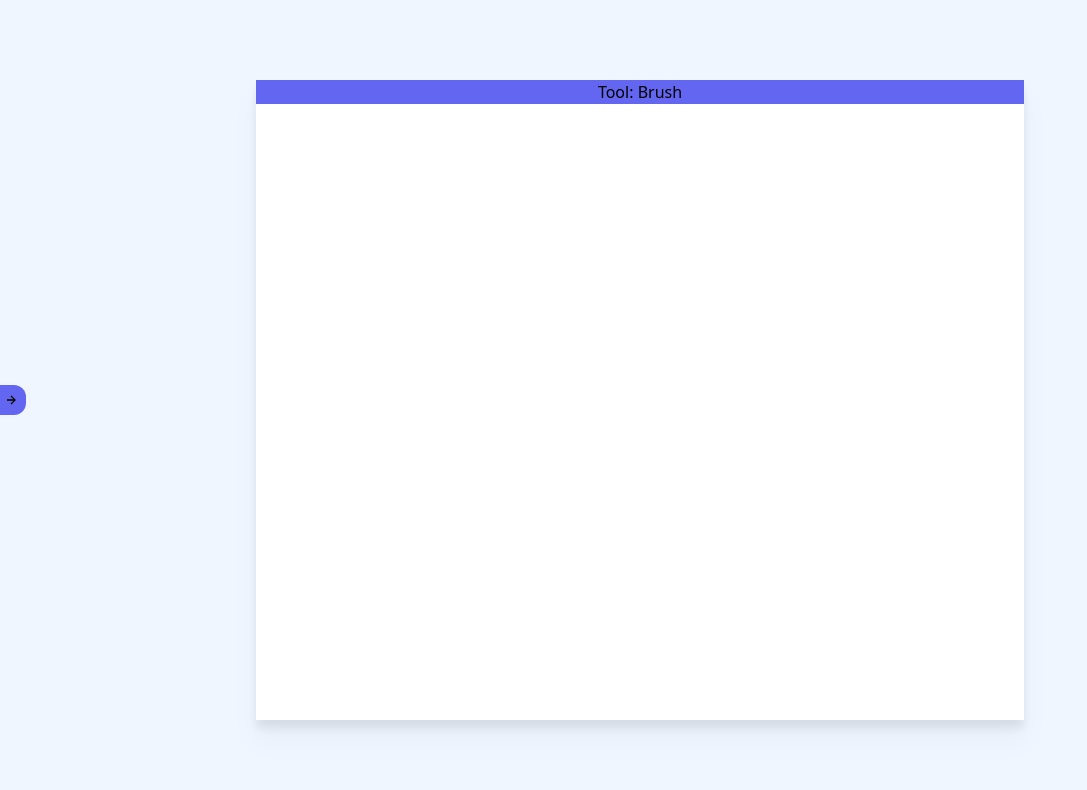
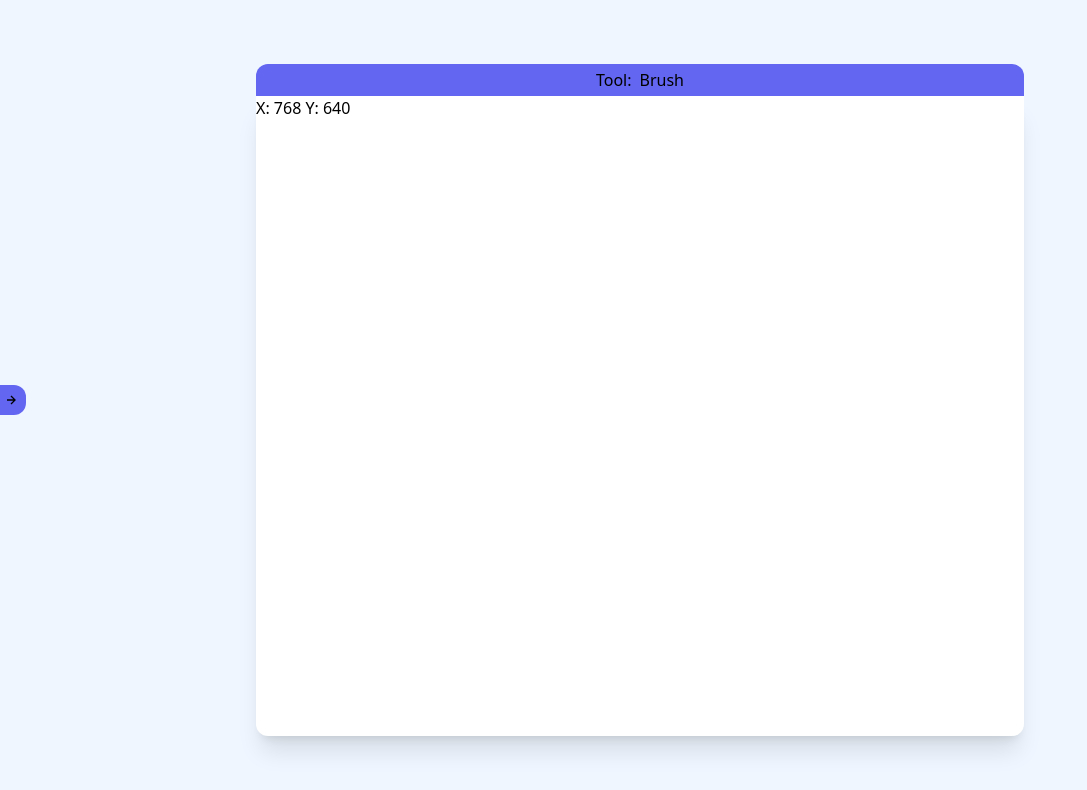
Before and after one commit to LucasSuota/drawing-canvas, a React (Vite) app: page / in a window 1280 px wide. Shown: the top 790 px of the page, without its empty margins (0-1087 px from the left). Built offline with nearby package versions, Linux system fonts and the light colour scheme.

Commit message:
getting the board width and height

```diff
--- a/src/components/Board.tsx
+++ b/src/components/Board.tsx
@@ -1,3 +1,5 @@
+import { useLayoutEffect, useRef, useState } from "react";
+
 interface Tool {
   name: string;
   thickness: number;
@@ -5,21 +7,35 @@ interface Tool {
 }
 
 export function Board(props: { currentTool: Tool }) {
+  const ref = useRef<HTMLDivElement>(null);
+
+  const [width, setWidth] = useState(0);
+  const [height, setHeight] = useState(0);
+
+  useLayoutEffect(() => {
+    if (ref.current?.offsetHeight != null) {
+      setWidth(ref.current.offsetWidth);
+      setHeight(ref.current.offsetHeight);
+    }
+  });
+
   const Canvas = () => {
     return (
-      <div className="bg-white w-3/5 h-4/5 drop-shadow-xl">
-        <div className="bg-indigo-500 flex items-center justify-center">
-          <h1 className="font-medium">Tool: {props.currentTool.name}</h1>
-        </div>
+      <div className="w-3/5 h-4/5 bg-white rounded-b-xl shadow-xl" ref={ref}>
+        <h1>
+          X: {width} Y: {height}
+        </h1>
       </div>
     );
   };
 
   return (
-    <div className="">
-      <div className="w-full h-[100vh] flex items-center justify-center bg-blue-50">
-        <Canvas />
+    <div className="w-full h-[100vh] flex flex-col items-center justify-center bg-blue-50 ">
+      <div className="w-3/5 h-8 flex gap-2 items-center justify-center bg-indigo-500 rounded-t-xl pb-1 pt-1">
+        <h1 className="font-regular">Tool:</h1>
+        <h2 className="font-medium"> {props.currentTool.name}</h2>
       </div>
+      <Canvas />
     </div>
   );
 }
```
